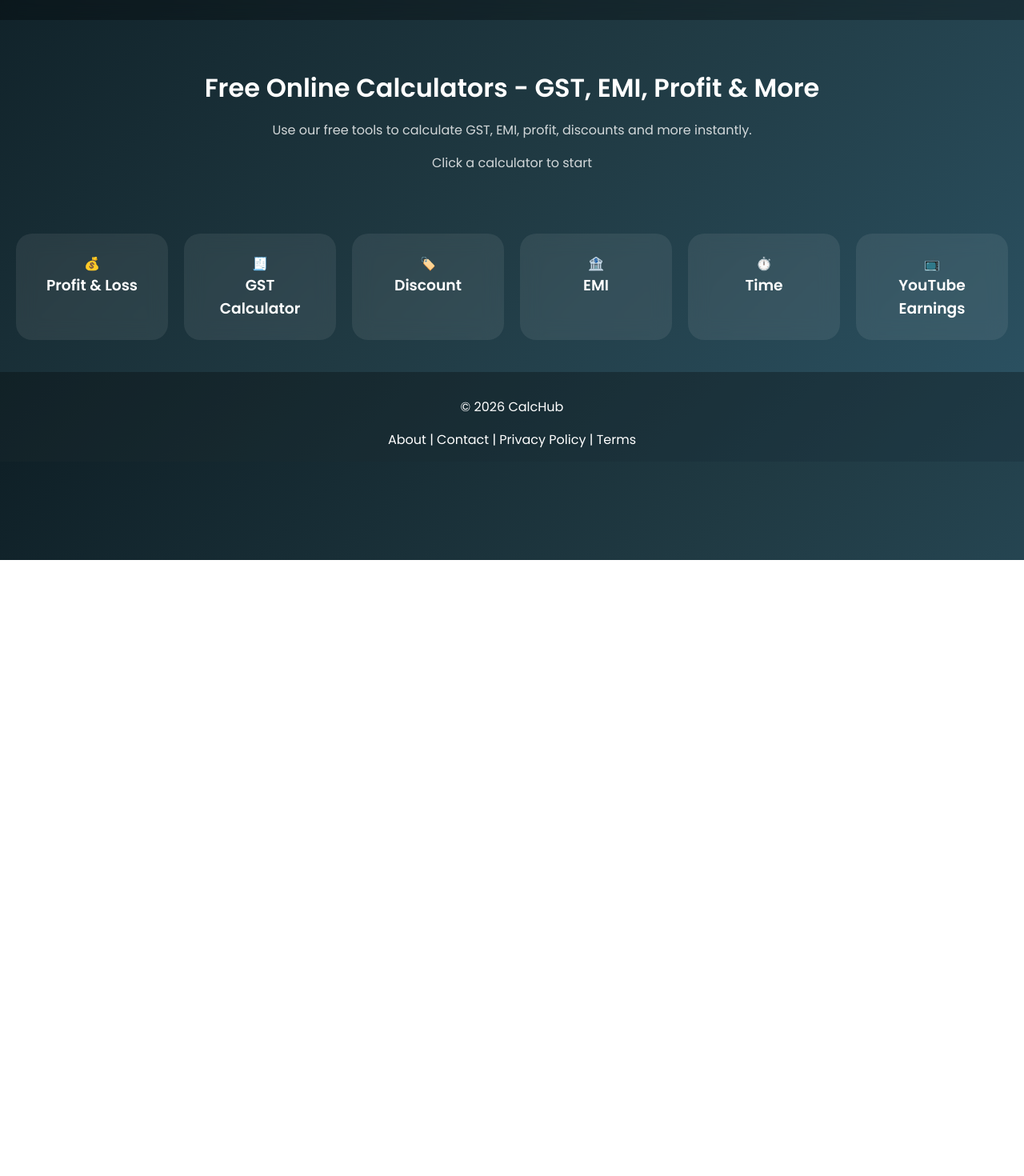
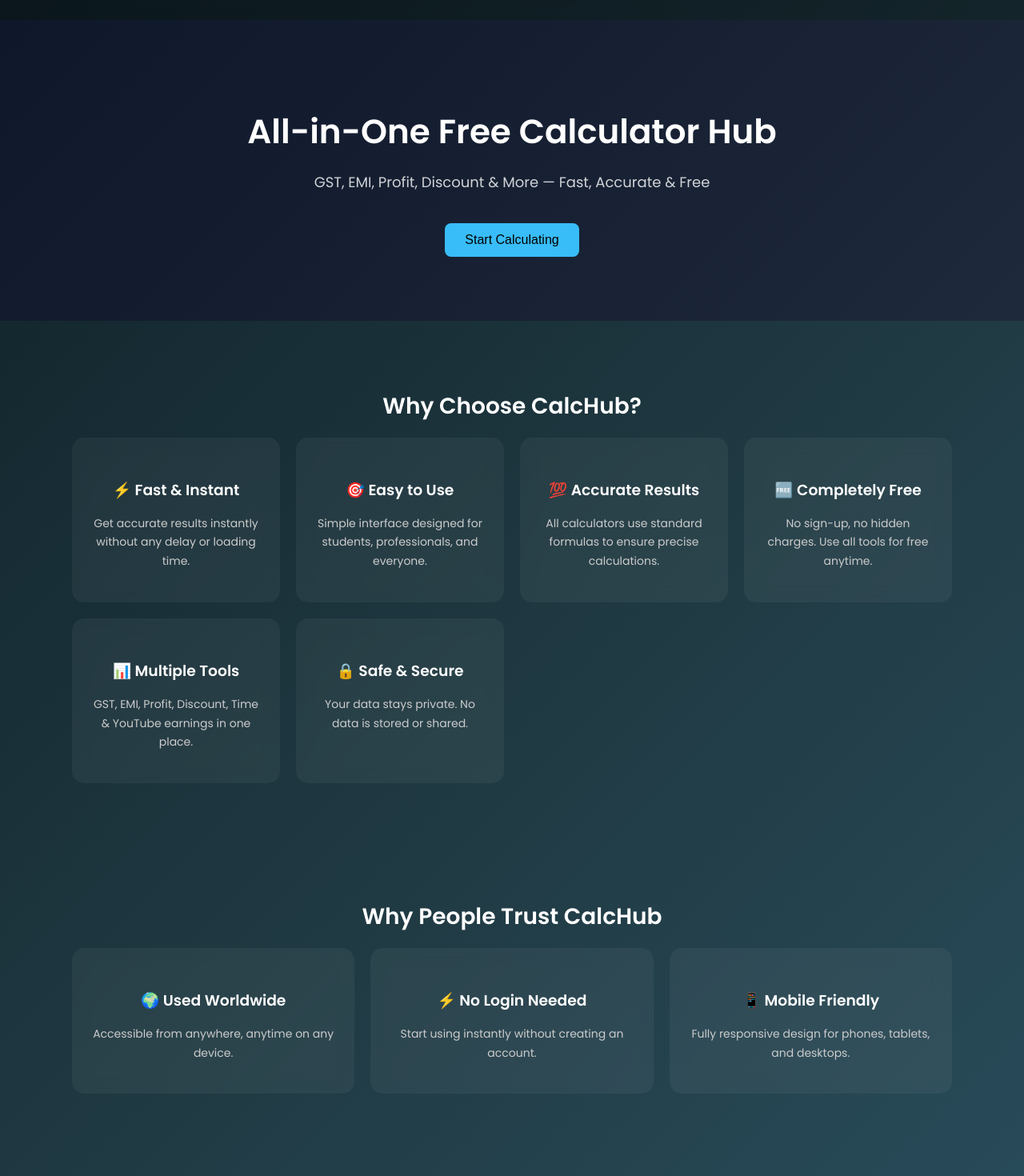
Before and after one commit to calchubsupport-dot/calchub, a React (Create React App) app: page / in a window 1280 px wide. Shown: the part 100-1570 px from the top of the page at 80% size. Before the commit the page ends 800 px from the top, so only its background shows below. Built offline with nearby package versions, Linux system fonts and the light colour scheme.

Commit message:
UI improvements

```diff
--- a/src/App.css
+++ b/src/App.css
@@ -119,3 +119,106 @@
   background: rgba(0,0,0,0.3);
   margin-top: 20px;
 }
+
+.content {
+  max-width: 900px;
+  margin: auto;
+  padding: 40px 20px;
+  line-height: 1.7;
+}
+
+.content h2 {
+  margin-bottom: 15px;
+}
+
+.content h3 {
+  margin-top: 25px;
+}
+
+.content ul {
+  margin-left: 20px;
+}
+
+.content {
+  padding: 60px 20px;
+  max-width: 1100px;
+  margin: auto;
+  text-align: center;
+}
+
+.section-title {
+  font-size: 28px;
+  margin-bottom: 40px;
+  color: #ffffff;
+}
+
+/* GRID */
+.card-grid {
+  display: grid;
+  grid-template-columns: repeat(auto-fit, minmax(220px, 1fr));
+  gap: 20px;
+}
+
+/* CARD */
+.info-card {
+  background: rgba(255, 255, 255, 0.05);
+  border-radius: 15px;
+  padding: 25px;
+  backdrop-filter: blur(10px);
+  transition: all 0.3s ease;
+  cursor: pointer;
+}
+
+/* HOVER EFFECT 🔥 */
+.info-card:hover {
+  transform: translateY(-8px);
+  background: rgba(255, 255, 255, 0.1);
+}
+
+/* TEXT */
+.info-card h3 {
+  margin-bottom: 10px;
+}
+
+.info-card p {
+  font-size: 14px;
+  color: #ccc;
+}
+
+.hero {
+  text-align: center;
+  padding: 80px 20px;
+  background: linear-gradient(135deg, #0f172a, #1e293b);
+  color: white;
+}
+
+.hero h1 {
+  font-size: 42px;
+  margin-bottom: 10px;
+}
+
+.hero p {
+  font-size: 18px;
+  opacity: 0.8;
+}
+
+.cta-btn {
+  margin-top: 20px;
+  padding: 12px 25px;
+  border: none;
+  border-radius: 8px;
+  background: #38bdf8;
+  color: black;
+  font-size: 16px;
+  cursor: pointer;
+  transition: 0.3s;
+}
+
+.cta-btn:hover {
+  transform: scale(1.05);
+  background: #0ea5e9;
+}
+
+html {
+  scroll-behavior: smooth;
+}
--- a/src/App.js
+++ b/src/App.js
@@ -11,7 +11,75 @@
         <h2>CalcHub</h2>
       </nav>
 
-      <div className="hero">
+<div className="hero">
+    <h1>All-in-One Free Calculator Hub</h1>
+    <p>GST, EMI, Profit, Discount & More — Fast, Accurate & Free</p>
+
+    <button className="cta-btn" onClick={() => window.scrollTo({ top: 600, behavior: "smooth" })}>
+    Start Calculating
+  </button>
+</div>
+
+
+<div className="content">
+  <h2 className="section-title">Why Choose CalcHub?</h2>
+  <div className="card-grid">
+
+    <div className="info-card">
+      <h3>⚡ Fast & Instant</h3>
+      <p>Get accurate results instantly without any delay or loading time.</p>
+    </div>
+
+    <div className="info-card">
+      <h3>🎯 Easy to Use</h3>
+      <p>Simple interface designed for students, professionals, and everyone.</p>
+    </div>
+
+    <div className="info-card">
+      <h3>💯 Accurate Results</h3>
+      <p>All calculators use standard formulas to ensure precise calculations.</p>
+    </div>
+
+    <div className="info-card">
+      <h3>🆓 Completely Free</h3>
+      <p>No sign-up, no hidden charges. Use all tools for free anytime.</p>
+    </div>
+
+    <div className="info-card">
+      <h3>📊 Multiple Tools</h3>
+      <p>GST, EMI, Profit, Discount, Time & YouTube earnings in one place.</p>
+    </div>
+
+    <div className="info-card">
+      <h3>🔒 Safe & Secure</h3>
+      <p>Your data stays private. No data is stored or shared.</p>
+    </div>
+
+  </div>
+</div>
+
+<div className="content">
+  <h2 className="section-title">Why People Trust CalcHub</h2>
+  <div className="card-grid">
+
+    <div className="info-card">
+      <h3>🌍 Used Worldwide</h3>
+      <p>Accessible from anywhere, anytime on any device.</p>
+    </div>
+
+    <div className="info-card">
+      <h3>⚡ No Login Needed</h3>
+      <p>Start using instantly without creating an account.</p>
+    </div>
+
+    <div className="info-card">
+      <h3>📱 Mobile Friendly</h3>
+      <p>Fully responsive design for phones, tablets, and desktops.</p>
+    </div>
+  </div>
+</div>
+
+       <div className="content">
         <h1>Free Online Calculators - GST, EMI, Profit & More</h1>
         <p>Use our free tools to calculate GST, EMI, profit, discounts and more instantly.</p>
         <p>Click a calculator to start</p>
```
